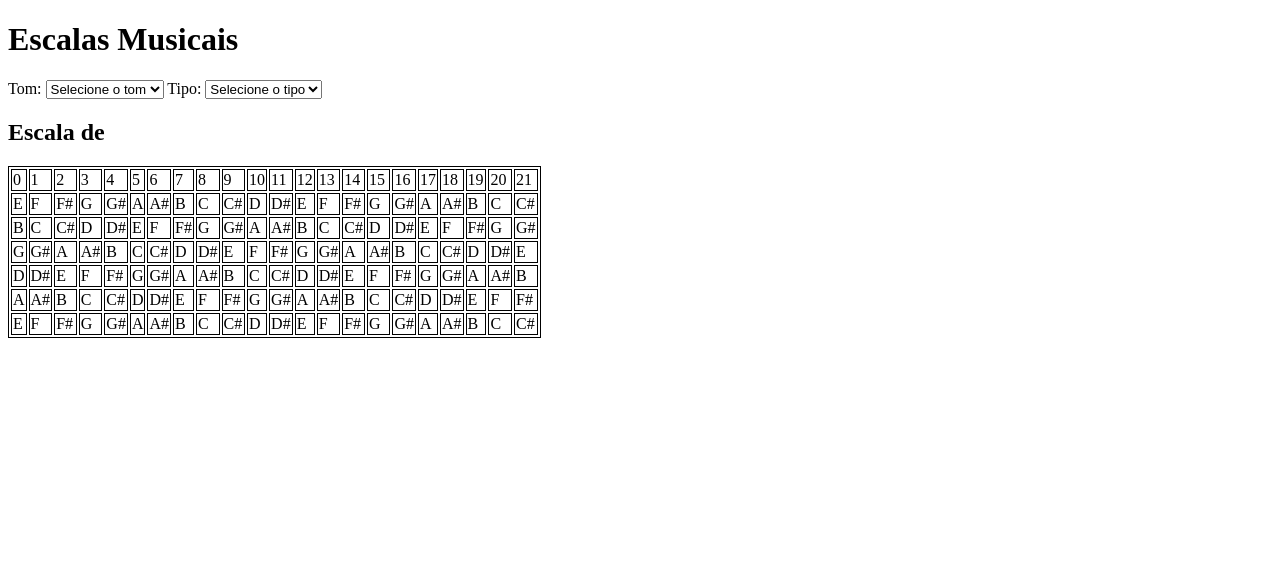
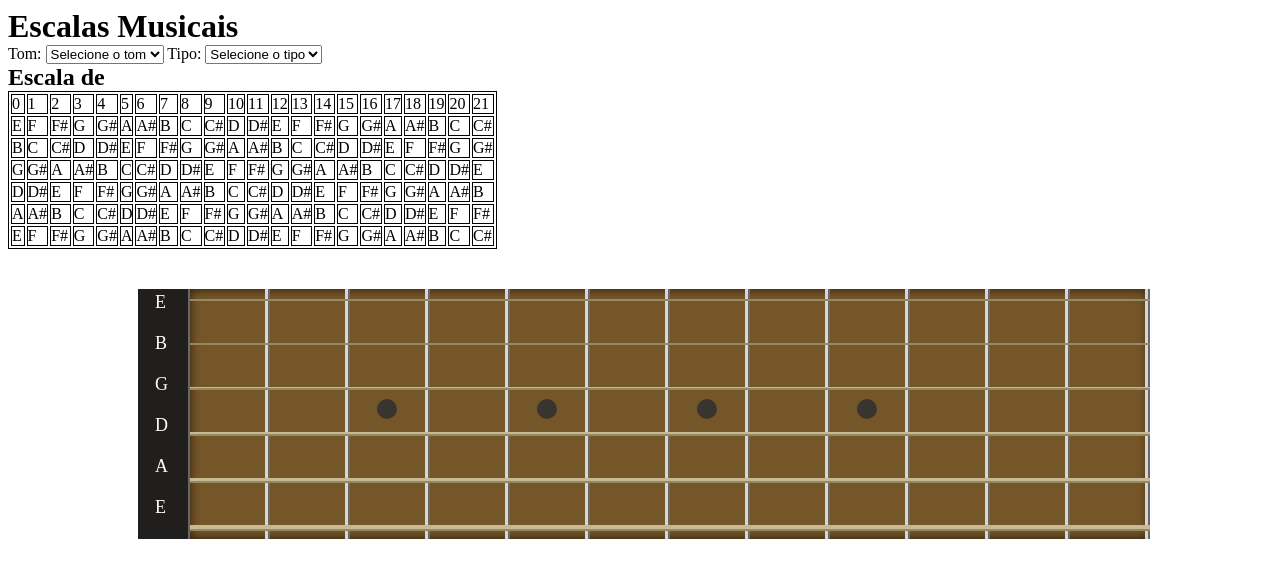
Before and after one commit to raul4247/EscalasMusicaisAngular, an Angular app: page / in a window 1280 px wide. Shown: the top 578 px of the page. Built offline with nearby package versions, Linux system fonts and the light colour scheme.

Commit message:
prototype of fretboard based on DreySkee without less

```diff
--- a/src/app/modules/home/home.component.css
+++ b/src/app/modules/home/home.component.css
@@ -7,3 +7,146 @@ table, th, td {
 .std{
 	background-color: white;
 }
+
+*{
+	margin: 0;
+	padding: 0;
+	list-style-type: none;
+}
+
+body{
+	background: #eee;
+	letter-spacing: 0.05em;
+}
+
+.guitar-neck {
+	position: relative;
+	margin-top: 40px;
+	left: 50%;
+	margin-left: -450px;
+	width: 960px;
+	height: 250px;
+	background: #755628;
+	box-shadow: inset -1px 0px 11px 0px rgba(0, 0, 0, 0.75);
+}
+.guitar-neck .open-notes {
+  position: absolute;
+  top: 3px;
+  left: -35px;
+}
+.guitar-neck .open-notes li {
+  margin-bottom: 20px;
+  font-size: 18px;
+  color: #fff;
+}
+.guitar-neck .open-notes li.active {
+  color: #fa990f;
+}
+.guitar-neck .fret {
+  float: left;
+  width: 3px;
+  height: 250px;
+  background: #d7d6d6;
+  margin-left: 75px;
+  border-right: 2px solid #686868;
+}
+.guitar-neck .fret.first {
+  position: absolute;
+  width: 50px;
+  left: -52px;
+  top: 0;
+  margin-left: 0;
+  background: #211f1d;
+}
+.guitar-neck .dots {
+  position: absolute;
+  width: 642px;
+  height: 20px;
+  top: 44%;
+  left: 19.5%;
+}
+.guitar-neck .dots li {
+  float: left;
+  width: 20px;
+  height: 20px;
+  border-radius: 50%;
+  background: #383530;
+  margin-right: 140px;
+}
+.guitar-neck .strings {
+  position: absolute;
+  left: 0;
+  top: 10px;
+  width: 960px;
+  height: 250px;
+}
+.guitar-neck .strings li {
+  height: 1px;
+  display: inline-block;
+  width: 100%;
+  background: #c8bb93;
+  margin-bottom: 38px;
+  border-bottom: 2px solid #958963;
+  box-sizing: border-box;
+}
+.guitar-neck .strings li:nth-child(2) {
+  height: 2px;
+}
+.guitar-neck .strings li:nth-child(3) {
+  height: 3px;
+}
+.guitar-neck .strings li:nth-child(4) {
+  height: 4px;
+}
+.guitar-neck .strings li:nth-child(5) {
+  height: 5px;
+}
+.guitar-neck .strings li:nth-child(6) {
+  height: 6px;
+}
+.guitar-neck .notes {
+  position: absolute;
+  left: 17px;
+  top: -7px;
+  width: 960px;
+  height: 258px;
+  overflow-x: hidden;
+}
+.guitar-neck .notes .mask {
+  position: absolute;
+  right: -189px;
+  bottom: 0;
+  width: 1184px;
+  height: 30px;
+}
+.guitar-neck .notes .mask ul {
+  position: relative;
+  float: left;
+}
+.guitar-neck .notes .mask ul li {
+  float: left;
+  width: 30px;
+  height: 30px;
+  margin-right: 50px;
+  background: #fa990f;
+  color: #fff;
+  border-radius: 50%;
+  text-align: center;
+  line-height: 30px;
+  box-shadow: 0px 3px 5px 0px rgba(0, 0, 0, 0.75);
+}
+.guitar-neck .notes .mask.a {
+  bottom: 47px;
+}
+.guitar-neck .notes .mask.d {
+  bottom: 93px;
+}
+.guitar-neck .notes .mask.g {
+  bottom: 137px;
+}
+.guitar-neck .notes .mask.b {
+  bottom: 181px;
+}
+.guitar-neck .notes .mask.high-e {
+  bottom: 224px;
+}
--- a/src/app/modules/home/home.component.html
+++ b/src/app/modules/home/home.component.html
@@ -29,3 +29,52 @@
 		<td *ngFor="let n of FRETS" [ngClass]="isNoteOnScale(stringNote(n,note)) ? 'color': 'std'">{{stringNote(n,note)}}</td>
 	</tr>
 </table>
+
+
+<div class="guitar-neck">
+	<div class="fret first"></div>
+	<div class="fret"></div>
+	<div class="fret"></div>
+	<div class="fret"></div>
+	<div class="fret"></div>
+	<div class="fret"></div>
+	<div class="fret"></div>
+	<div class="fret"></div>
+	<div class="fret"></div>
+	<div class="fret"></div>
+	<div class="fret"></div>
+	<div class="fret"></div>
+	<div class="fret"></div>
+
+	<ul class="dots">
+		<li></li>
+		<li></li>
+		<li></li>
+		<li></li>
+	</ul>
+	<ul class="strings">
+		<li></li>
+		<li></li>
+		<li></li>
+		<li></li>
+		<li></li>
+		<li></li>
+	</ul>
+
+	<ul class="open-notes">
+		<li class="low-e">E</li>
+		<li class="b">B</li>
+		<li class="g">G</li>
+		<li class="d">D</li>
+		<li class="a">A</li>
+		<li class="high-e">E</li>
+	</ul>
+	<div class="notes">
+		<div class="mask low-e"><ul></ul></div>
+		<div class="mask a"><ul></ul></div>
+		<div class="mask d"><ul></ul></div>
+		<div class="mask g"><ul></ul></div>
+		<div class="mask b"><ul></ul></div>
+		<div class="mask high-e"><ul></ul></div>
+	</div>
+</div>
--- a/src/index.html
+++ b/src/index.html
@@ -7,6 +7,7 @@
 
   <meta name="viewport" content="width=device-width, initial-scale=1">
   <link rel="icon" type="image/x-icon" href="favicon.ico">
+
 </head>
 <body>
   <app-root></app-root>
```
